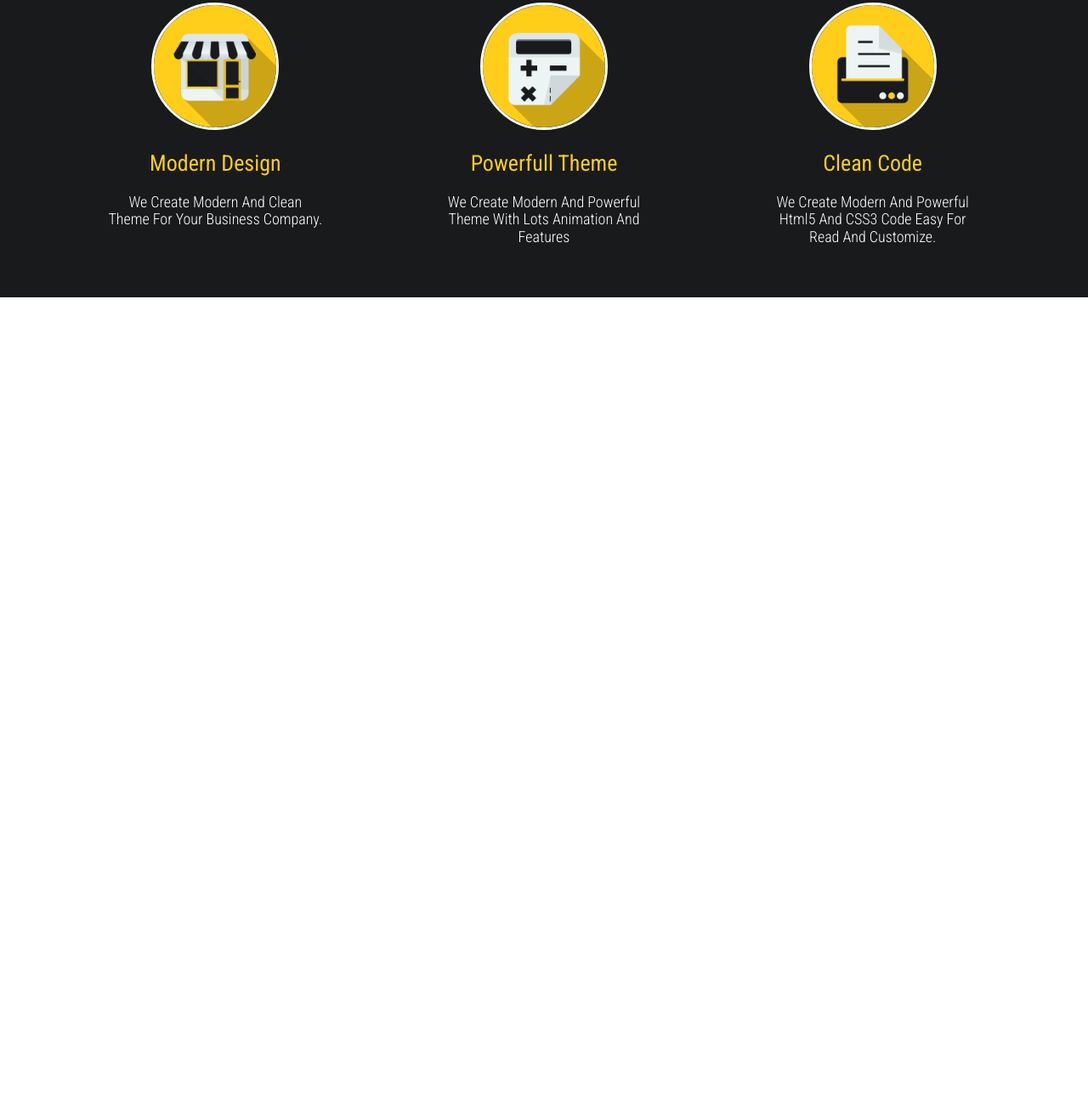
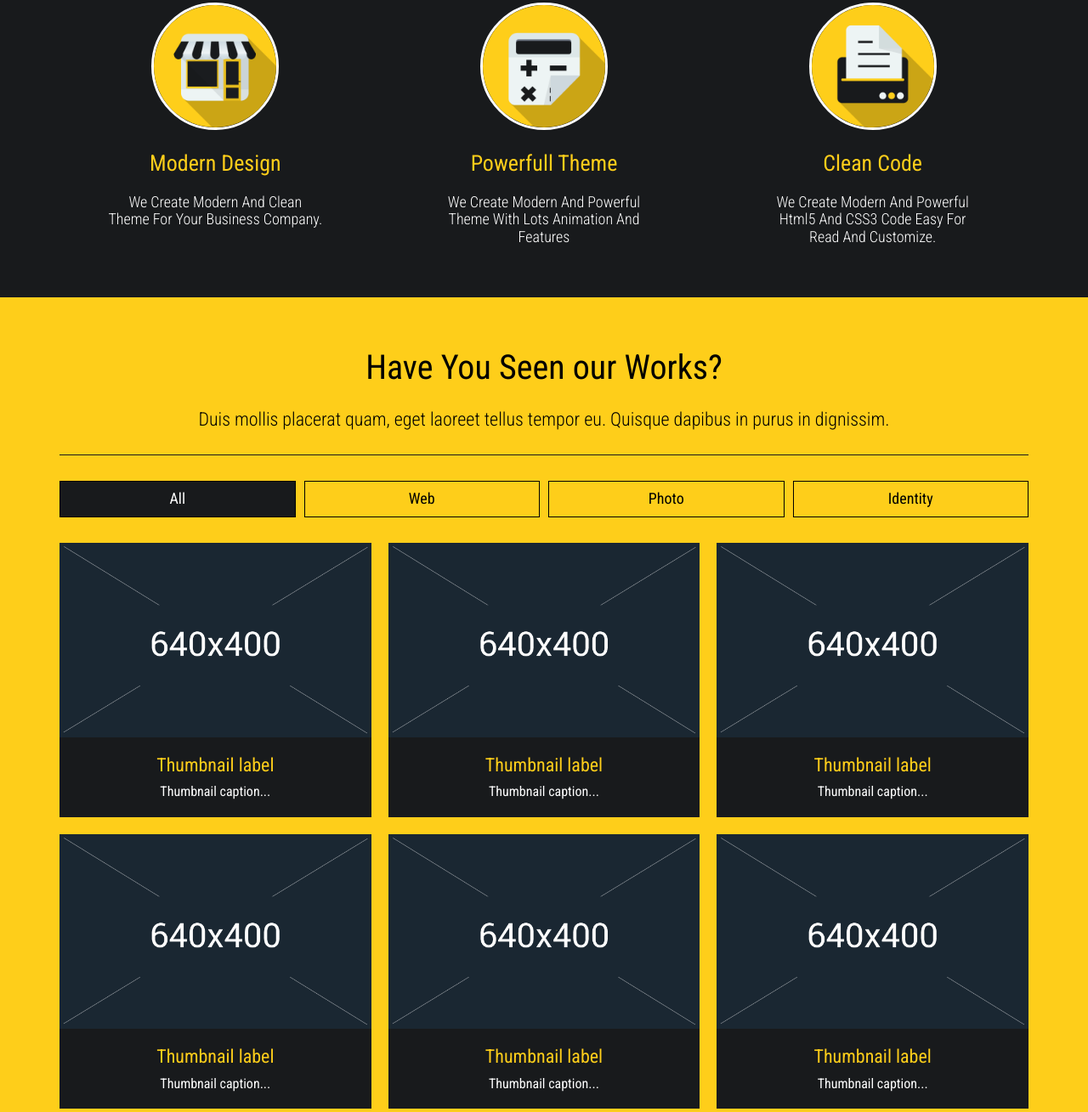
Before and after one commit to Shahenda-Elshayal/HTML-and-CSS-Template-Five, a plain HTML site: page index.html in a window 1280 px wide. Shown: the part 830-2139 px from the top of the page at 85% size. Before the commit the page ends 1180 px from the top, so only its background shows below. Drawn offline with Linux system fonts and the light colour scheme.

Commit message:
Portfolio section is added

```diff
--- a/css/framework.css
+++ b/css/framework.css
@@ -208,6 +208,9 @@
     padding-left: 25px;
 }
 
+.pt-30 {
+    padding-top: 30px;
+}
 .pb-30 {
     padding-bottom: 30px;
 }
--- a/css/style.css
+++ b/css/style.css
@@ -373,4 +373,135 @@ a {
     }
 }
 
+.service .container .card .box img {
+    transition: transform .4s;
+}
+
+
+.service .container .card .box img:hover {
+    transform: scale(1.1);
+}
+
 /* end service */
+
+/* start portfolio */
+.portfolio {
+    background-color: var(--yellow-background);
+    padding-top: 60px;
+    padding-bottom: 60px;
+}
+
+.portfolio .container .heading-text::before {
+    content: '';
+    position: absolute;
+    width: 100%;
+    height: 1px;
+    background-color: var(--black-background);
+    left: 0;
+    bottom: 0;
+}
+
+.portfolio .container .heading-text h1 {
+    font-size: 40px;
+    font-weight: 400;
+    margin-bottom: 25px;
+}
+
+.portfolio .container .heading-text h1+p {
+    font-size: 22px;
+    font-weight: 300;
+}
+
+@media (max-width:767px) {
+    .portfolio .container .heading-text h1 {
+        font-size: 36px;
+        margin-bottom: 18px;
+    }
+
+    .portfolio .container .heading-text h1+p {
+        font-size: 18px;
+    }
+}
+
+.portfolio .container ul {
+    gap: 10px;
+}
+
+.portfolio .container ul li {
+    padding: 10px;
+    border: 1px solid black;
+    flex: 1;
+    font-size: 18px;
+    cursor: pointer;
+    transition: 0.4s;
+}
+
+.portfolio .container ul li:first-child {
+    background-color: var(--black-background);
+    color: white;
+}
+
+.portfolio .container ul li:hover {
+    background-color: var(--black-background);
+    color: white;
+}
+
+.portfolio .container .card .box img {
+    max-width: 100%;
+}
+
+.portfolio .container .card .portf {
+    overflow: hidden;
+}
+
+.portfolio .container .card .portf::before {
+    content: "";
+    position: absolute;
+    width: 100%;
+    height: 100%;
+    background-color: rgb(24 26 28/ 85%);
+    left: 0;
+    bottom: -100%;
+    transition: bottom .4s;
+}
+
+.portfolio .container .card .box:hover::before {
+    bottom: 0;
+}
+
+.portfolio .container .card .portf::after {
+    font-family: "Font Awesome 6 Free";
+    content: '\2b';
+    position: absolute;
+    font-weight: 900;
+    font-size: 40px;
+    color: white;
+    top: -100px;
+    left: 50%;
+    transform: translate(-50%,-50%);
+    cursor: pointer;
+    transition: top .4s;
+}
+
+.portfolio .container .card .box:hover::after {
+    top: 38%;
+}
+
+.portfolio .container .card .box .down-list {
+    background-color: var(--black-background);
+    color: white;
+    padding: 20px;
+    margin-top: -4px;
+    z-index: 3;
+    position: relative;
+}
+
+.portfolio .container .card .box .down-list h3 {
+    color: var(--yellow-background);
+    font-weight: 400;
+    font-size: 22px;
+    padding-bottom: 10px;
+}
+
+
+/* end portfolio */
--- a/index.html
+++ b/index.html
@@ -91,6 +91,90 @@
     </div>
     <!-- end service -->
 
+    <!-- start portfolio -->
+    <div class="portfolio t-center" id="portfolio">
+        <div class="container">
+            <div class="heading-text p-relative pb-30">
+                <h1>Have You Seen our Works? </h1>
+                <p>Duis mollis placerat quam, eget laoreet tellus tempor eu. Quisque dapibus in purus in dignissim. </p>
+            </div>
+            <ul class=" d-flex pt-30 pb-30">
+                <li>All</li>
+                <li>Web</li>
+                <li>Photo</li>
+                <li>Identity</li>
+            </ul>
+            <div class="card grid-3">
+                <div class="box portf p-relative">
+                    <img src="images/Portfolio01.png">
+                    <div class="down-list">
+                        <h3>Thumbnail label </h3>
+                        <p>Thumbnail caption... </p>
+                    </div>
+                </div>
+                <div class="box portf p-relative">
+                    <img src="images/Portfolio01.png">
+                    <div class="down-list">
+                        <h3>Thumbnail label </h3>
+                        <p>Thumbnail caption... </p>
+                    </div>
+                </div>
+                <div class="box portf p-relative">
+                    <img src="images/Portfolio01.png">
+                    <div class="down-list">
+                        <h3>Thumbnail label </h3>
+                        <p>Thumbnail caption... </p>
+                    </div>
+                </div>
+                <div class="box portf p-relative">
+                    <img src="images/Portfolio01.png">
+                    <div class="down-list">
+                        <h3>Thumbnail label </h3>
+                        <p>Thumbnail caption... </p>
+                    </div>
+                </div>
+                <div class="box portf p-relative">
+                    <img src="images/Portfolio01.png">
+                    <div class="down-list">
+                        <h3>Thumbnail label </h3>
+                        <p>Thumbnail caption... </p>
+                    </div>
+                </div>
+                <div class="box portf p-relative">
+                    <img src="images/Portfolio01.png">
+                    <div class="down-list">
+                        <h3>Thumbnail label </h3>
+                        <p>Thumbnail caption... </p>
+                    </div>
+                </div>
+                <div class="box portf p-relative">
+                    <img src="images/Portfolio01.png">
+                    <div class="down-list">
+                        <h3>Thumbnail label </h3>
+                        <p>Thumbnail caption... </p>
+                    </div>
+                </div>
+                <div class="box portf p-relative">
+                    <img src="images/Portfolio01.png">
+                    <div class="down-list">
+                        <h3>Thumbnail label </h3>
+                        <p>Thumbnail caption... </p>
+                    </div>
+                </div>
+                <div class="box portf p-relative">
+                    <img src="images/Portfolio01.png">
+                    <div class="down-list">
+                        <h3>Thumbnail label </h3>
+                        <p>Thumbnail caption... </p>
+                    </div>
+                </div>
+
+
+            </div>
+        </div>
+    </div>
+    <!-- end portfolio -->
+
 </body>
 
 </html>
```
Also changed, not shown: images/Portfolio01.png (added).
